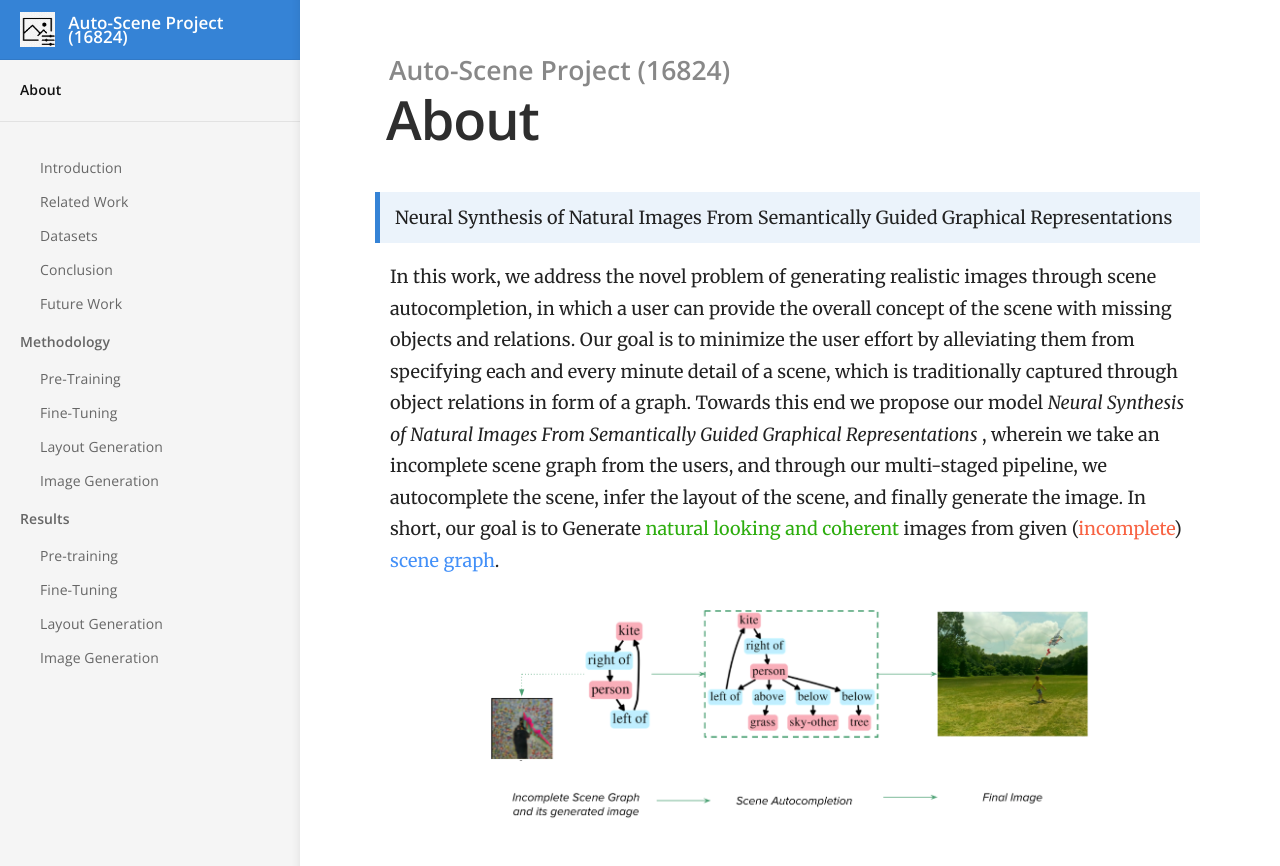
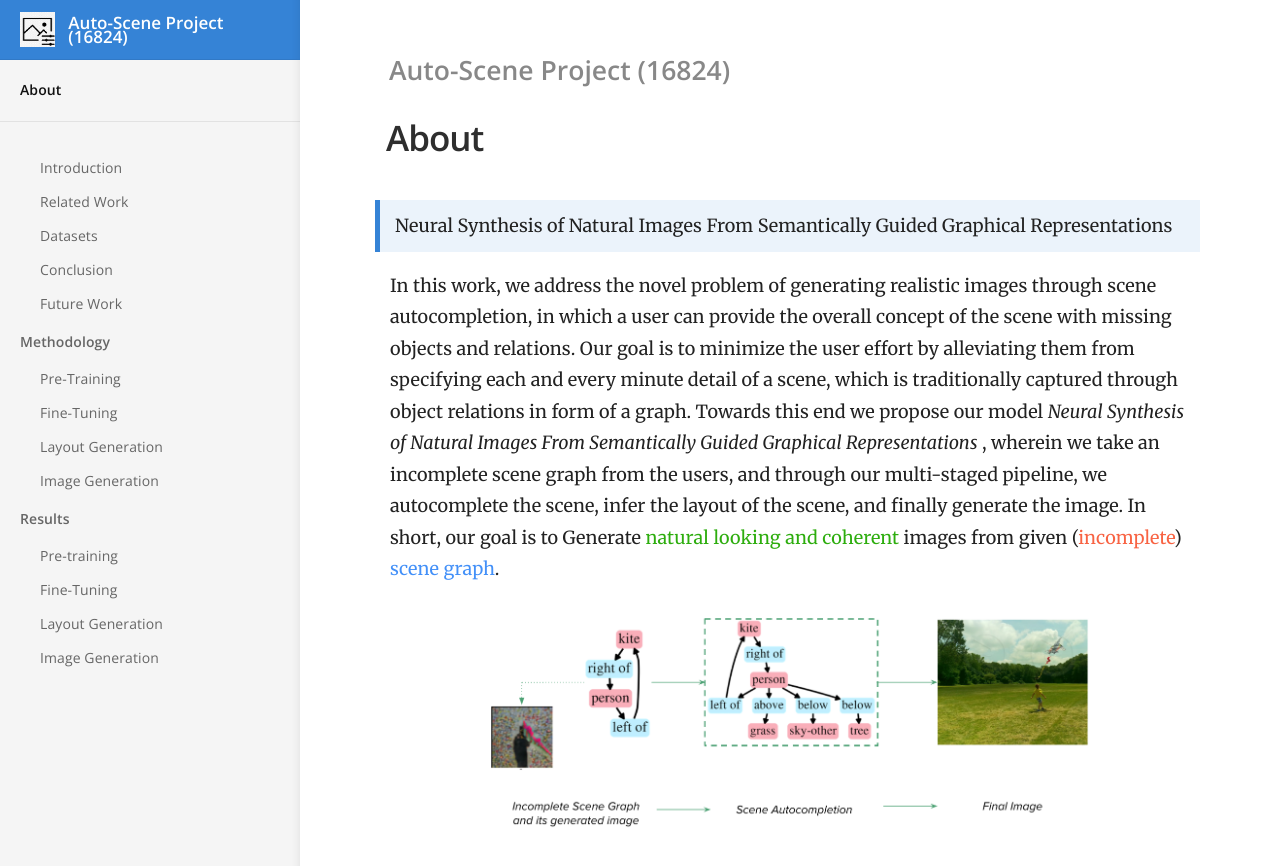
Before and after one commit to bhanu77prakash/scene-edit.github.io, a Jekyll site: the page built from index.md, in a window 1280 px wide. Shown: the top 866 px of the page. Built offline with Jekyll 4.4.1, drawn with Linux system fonts in a browser that asks for light colours.

Commit message:
updated website

```diff
--- a/_layouts/default.html
+++ b/_layouts/default.html
@@ -60,6 +60,7 @@
 		<section class="main">
 			<div class="page-header">
 				<h2>{% if page.category %}{{ page.category }}{% else %}{{ site.title }}{% endif %}</h2>
+				<br>
 				<h3>{{ page.title }}</h3>
 			</div>
 			<article class="content">
--- a/_sass/_layout.scss
+++ b/_sass/_layout.scss
@@ -192,7 +192,7 @@ $nav-image: $baseurl + "/images/menu.svg";
 	}
 
 	h3 {
-		font-size: 4rem;
+		font-size: 3rem;
 		margin-left: -4px;
 	}
 
@@ -202,7 +202,7 @@ $nav-image: $baseurl + "/images/menu.svg";
 		}
 
 		h3 {
-			font-size: 5.4rem;
+			font-size: 3.5rem;
 		}
 	}
 
```
